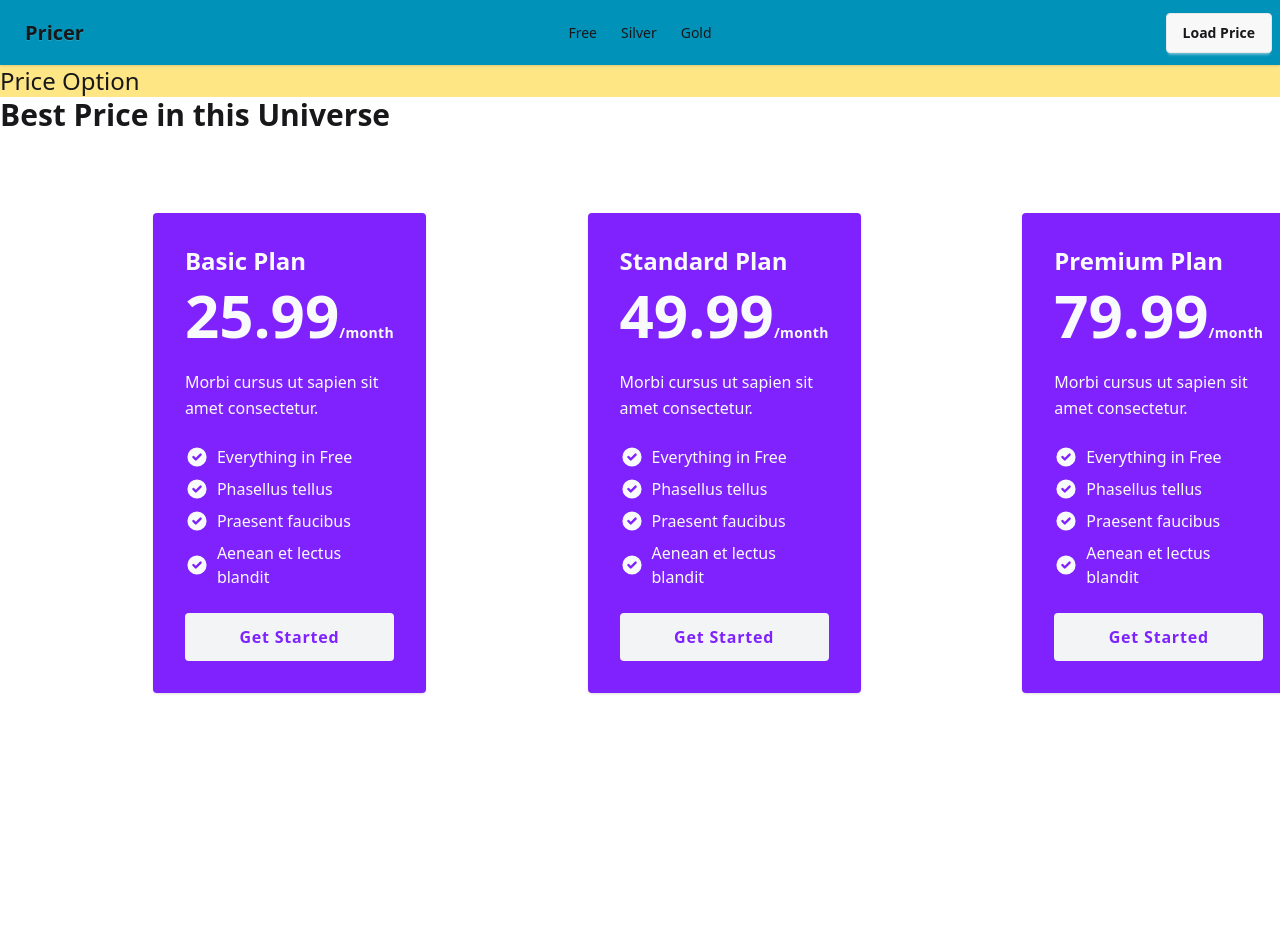
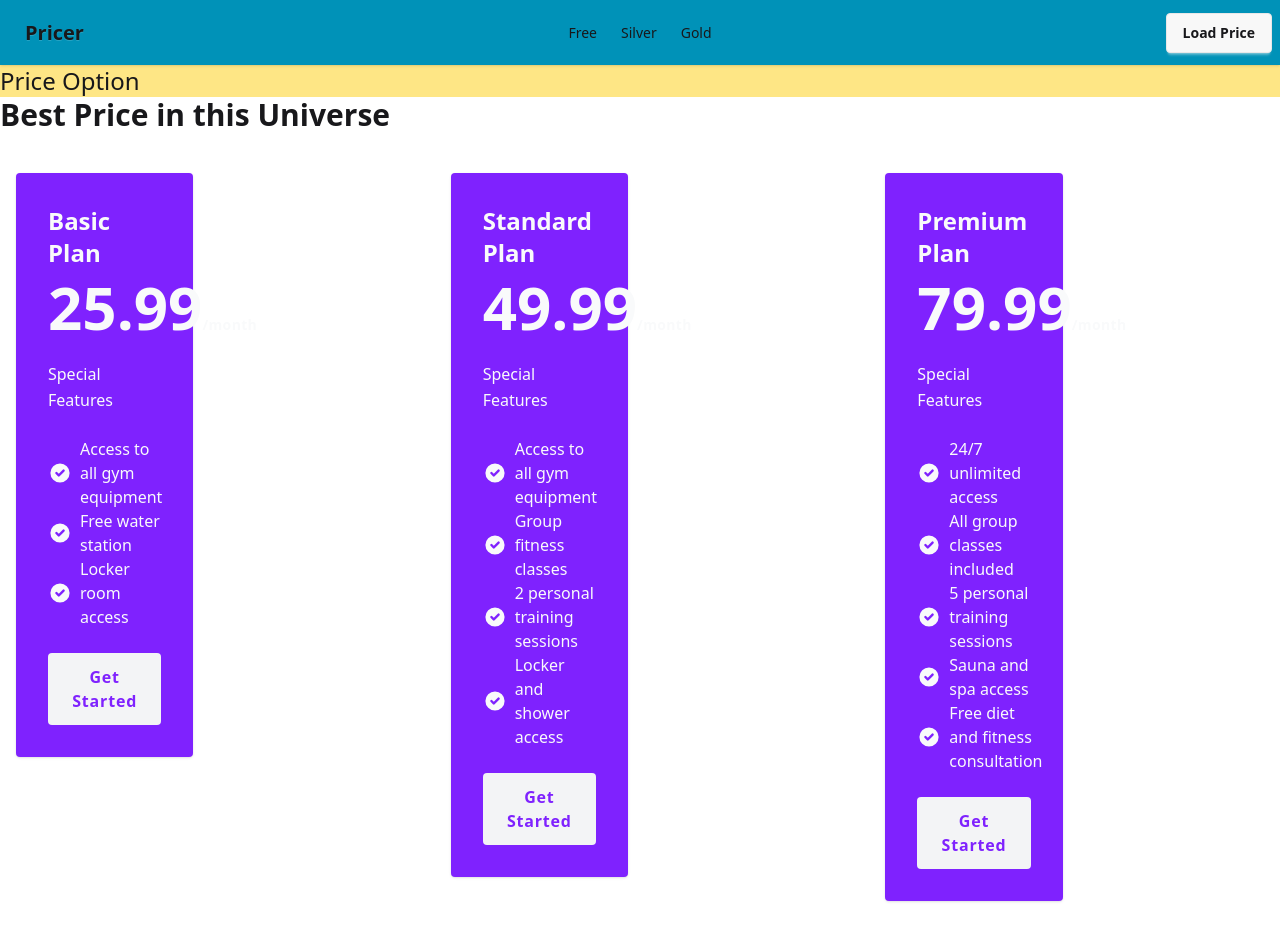
Before and after one commit to abrarasif11/price-option, a React (Vite) app: page / in a window 1280 px wide. Before the commit the page ends 800 px from the top, so only its background shows below. Built offline with nearby package versions, Linux system fonts and the light colour scheme.

Commit message:
features-added

```diff
--- a/src/Component/Features/Features.jsx
+++ b/src/Component/Features/Features.jsx
@@ -1,11 +1,27 @@
-import React from 'react'
+import React from "react";
 
-const Features = () => {
+const Features = ({feature}) => {
   return (
     <div>
+      <ul className="flex-1 space-y-2">
+        <li className="flex items-center space-x-2">
+          <svg
+            xmlns="http://www.w3.org/2000/svg"
+            viewBox="0 0 20 20"
+            fill="currentColor"
+            className="flex-shrink-0 w-6 h-6"
+          >
+            <path
+              fillRule="evenodd"
+              d="M10 18a8 8 0 100-16 8 8 0 000 16zm3.707-9.293a1 1 0 00-1.414-1.414L9 10.586 7.707 9.293a1 1 0 00-1.414 1.414l2 2a1 1 0 001.414 0l4-4z"
+              clipRule="evenodd"
+            ></path>
+          </svg>
+          <span>{feature}</span>
+        </li>
+      </ul>
+    </div>
+  );
+};
 
-    </div>
-  )
-}
-
-export default Features
+export default Features;
--- a/src/Component/PriceOption/PriceOption.jsx
+++ b/src/Component/PriceOption/PriceOption.jsx
@@ -1,56 +1,36 @@
 import React from 'react'
+import Features from '../Features/Features'
 
-const PriceOption = ({option}) => {
+const PriceOption = ({ option }) => {
   return (
-    <section className="py-20  text-gray-800">
-    <div className="container px-4 mx-auto">
-
-      <div className="flex flex-wrap items-stretch -mx-4">
-        <div className="flex w-full mb-8 sm:px-4 md:w-1/2 lg:w-1/3 lg:mb-0">
-
-        </div>
-        <div className="flex w-full mb-8 sm:px-4 md:w-1/2 lg:w-1/3 lg:mb-0">
+    <section className="py-10 text-gray-800">
+      <div className="px-4 mx-auto">
+        <div className="grid grid-cols-1 md:grid-cols-2 lg:grid-cols-2 gap-6">
           <div className="flex flex-grow flex-col p-6 space-y-6 rounded shadow sm:p-8 bg-violet-600 text-gray-50">
             <div className="space-y-2">
               <h4 className="text-2xl font-bold">{option.name}</h4>
-              <span className="text-6xl font-bold">{option.price}
+              <span className="text-6xl font-bold">
+                {option.price}
                 <span className="text-sm tracking-wide">/month</span>
               </span>
             </div>
-            <p className="leading-relaxed">Morbi cursus ut sapien sit amet consectetur.</p>
-            <ul className="flex-1 space-y-2">
-              <li className="flex items-center space-x-2">
-                <svg xmlns="http://www.w3.org/2000/svg" viewBox="0 0 20 20" fill="currentColor" className="flex-shrink-0 w-6 h-6">
-                  <path fillRule="evenodd" d="M10 18a8 8 0 100-16 8 8 0 000 16zm3.707-9.293a1 1 0 00-1.414-1.414L9 10.586 7.707 9.293a1 1 0 00-1.414 1.414l2 2a1 1 0 001.414 0l4-4z" clipRule="evenodd"></path>
-                </svg>
-                <span>Everything in Free</span>
-              </li>
-              <li className="flex items-center space-x-2">
-                <svg xmlns="http://www.w3.org/2000/svg" viewBox="0 0 20 20" fill="currentColor" className="flex-shrink-0 w-6 h-6">
-                  <path fillRule="evenodd" d="M10 18a8 8 0 100-16 8 8 0 000 16zm3.707-9.293a1 1 0 00-1.414-1.414L9 10.586 7.707 9.293a1 1 0 00-1.414 1.414l2 2a1 1 0 001.414 0l4-4z" clipRule="evenodd"></path>
-                </svg>
-                <span>Phasellus tellus</span>
-              </li>
-              <li className="flex items-center space-x-2">
-                <svg xmlns="http://www.w3.org/2000/svg" viewBox="0 0 20 20" fill="currentColor" className="flex-shrink-0 w-6 h-6">
-                  <path fillRule="evenodd" d="M10 18a8 8 0 100-16 8 8 0 000 16zm3.707-9.293a1 1 0 00-1.414-1.414L9 10.586 7.707 9.293a1 1 0 00-1.414 1.414l2 2a1 1 0 001.414 0l4-4z" clipRule="evenodd"></path>
-                </svg>
-                <span>Praesent faucibus</span>
-              </li>
-              <li className="flex items-center space-x-2">
-                <svg xmlns="http://www.w3.org/2000/svg" viewBox="0 0 20 20" fill="currentColor" className="flex-shrink-0 w-6 h-6">
-                  <path fillRule="evenodd" d="M10 18a8 8 0 100-16 8 8 0 000 16zm3.707-9.293a1 1 0 00-1.414-1.414L9 10.586 7.707 9.293a1 1 0 00-1.414 1.414l2 2a1 1 0 001.414 0l4-4z" clipRule="evenodd"></path>
-                </svg>
-                <span>Aenean et lectus blandit</span>
-              </li>
-            </ul>
-            <a rel="noopener noreferrer" href="#" className="inline-block w-full px-5 py-3 font-bold tracking-wider text-center rounded bg-gray-100 text-violet-600">Get Started</a>
+            <p className="leading-relaxed">Special Features</p>
+            <div className="flex-grow">
+              {option.features.map((feature, index) => (
+                <Features key={index} feature={feature} />
+              ))}
+            </div>
+            <a
+              rel="noopener noreferrer"
+              href="#"
+              className="inline-block w-full px-5 py-3 font-bold tracking-wider text-center rounded bg-gray-100 text-violet-600"
+            >
+              Get Started
+            </a>
           </div>
         </div>
-
       </div>
-    </div>
-  </section>
+    </section>
   )
 }
 
```
